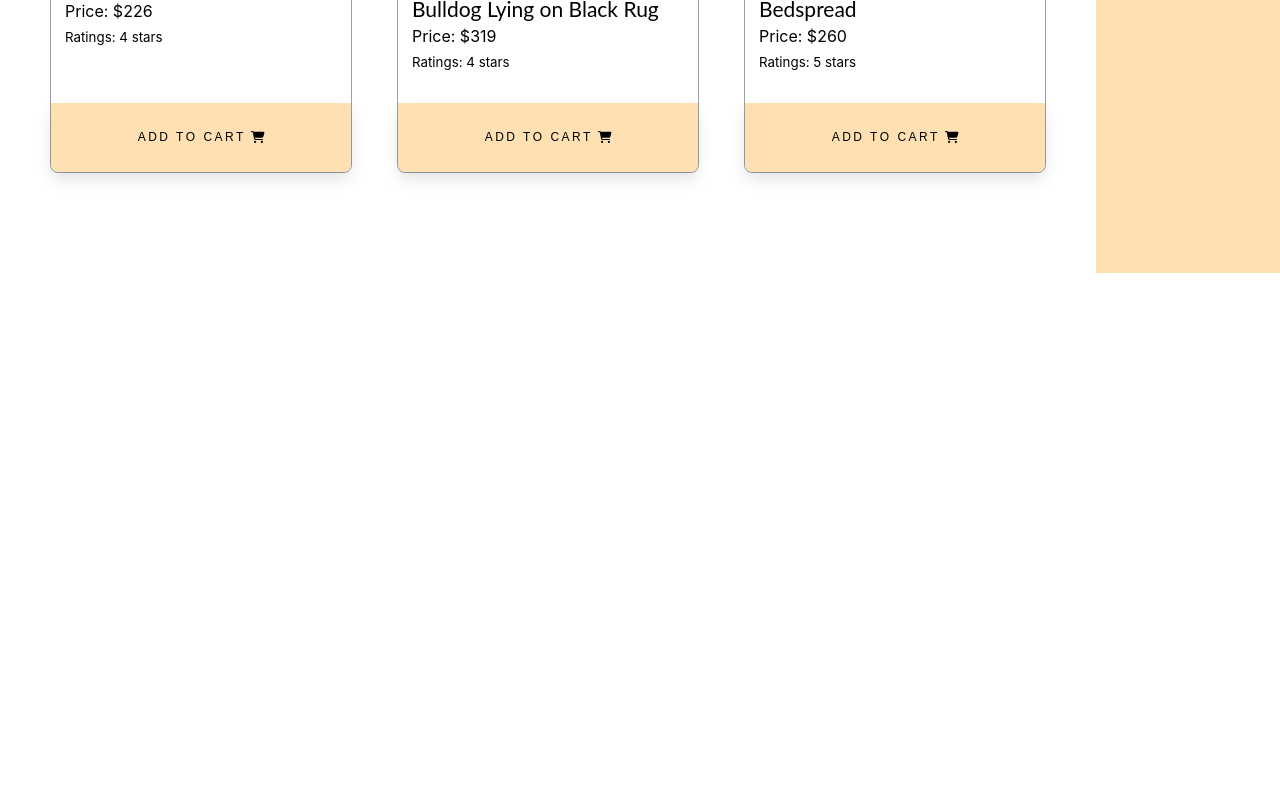
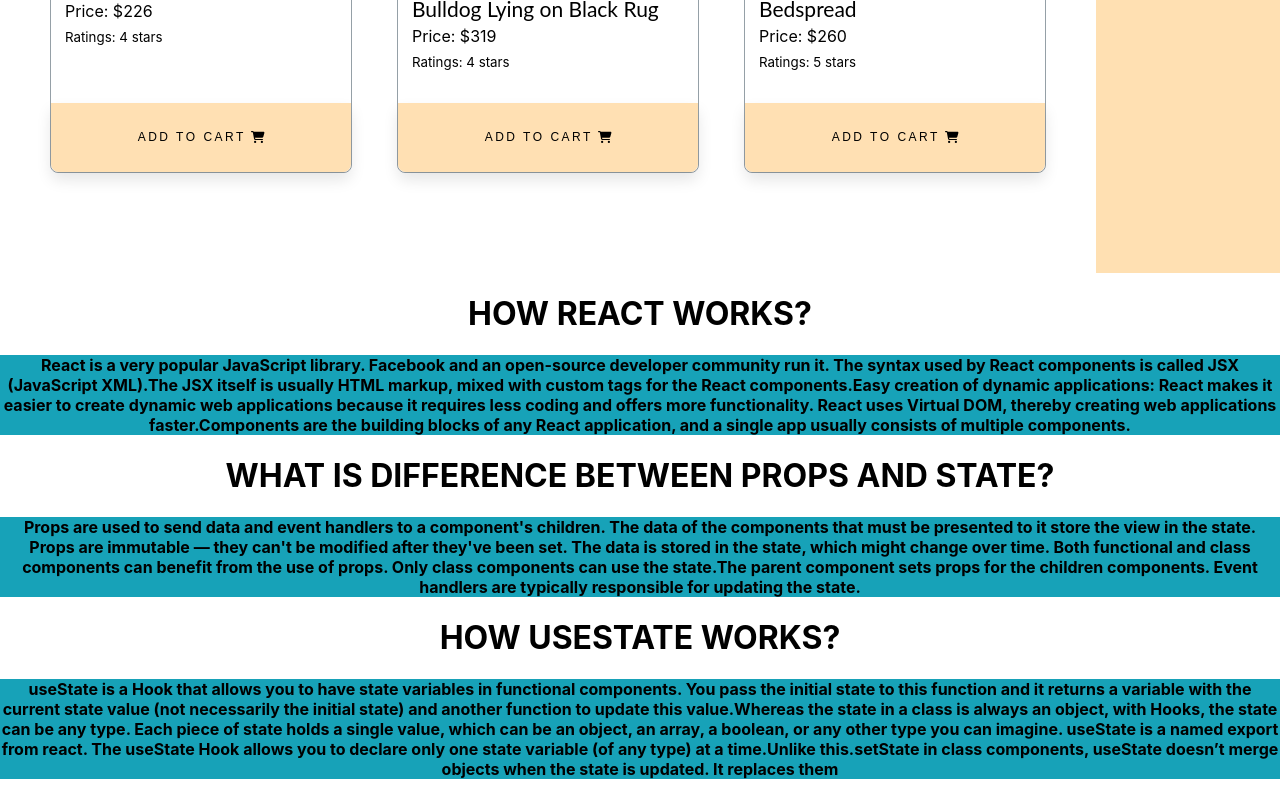
Before and after one commit to jasim-164/lucky-one-jasim-164, a React (Create React App) app: page / in a window 1280 px wide. Shown: the part 2609-3409 px from the top of the page. Before the commit the page ends 2882 px from the top, so only its background shows below. Built offline with nearby package versions, Linux system fonts and the light colour scheme.

Commit message:
Question solution added

```diff
--- a/src/App.js
+++ b/src/App.js
@@ -1,12 +1,14 @@
 import './App.css';
 import Header from './components/Header/Header';
 import Shop from './components/Shop/Shop';
+import Question from './components/Question/Question'
 
 function App() {
   return (
     <div>
       <Header></Header>
       <Shop></Shop>
+      <Question></Question>
     </div>
   );
 }
--- /dev/null
+++ b/src/components/Question/Question.css
@@ -0,0 +1,4 @@
+.answer{
+    background-color: #17a2b8;
+    text-align: center;
+}
--- /dev/null
+++ b/src/components/Question/Question.js
@@ -0,0 +1,22 @@
+import React from 'react';
+import './Question.css'
+const Question = () => {
+    return (
+        <div>
+            <h1>How React Works?</h1>
+            <h4 className="answer">React is a very popular JavaScript library. Facebook and an open-source developer community run it. The syntax used by React components is called JSX (JavaScript XML).The JSX itself is usually HTML markup, mixed with custom tags for the React components.Easy creation of dynamic applications: React makes it easier to create dynamic web applications because it requires less coding and offers more functionality. React uses Virtual DOM, thereby creating web applications faster.Components are the building blocks of any React application, and a single app usually consists of multiple components. </h4>
+            <h1>What is difference between Props and State?</h1>
+            <h4 className="answer">
+            Props are used to send data and event handlers to a component's children. The data of the components that must be presented to it store the view in the state. Props are immutable — they can't be modified after they've been set. The data is stored in the state, which might change over time. Both functional and class components can benefit from the use of props. Only class components can use the state.The parent component sets props for the children components. Event handlers are typically responsible for updating the state.
+            </h4>
+            <h1>
+            How useState Works?
+            </h1>
+            <h4 className="answer">
+            useState is a Hook that allows you to have state variables in functional components. You pass the initial state to this function and it returns a variable with the current state value (not necessarily the initial state) and another function to update this value.Whereas the state in a class is always an object, with Hooks, the state can be any type. Each piece of state holds a single value, which can be an object, an array, a boolean, or any other type you can imagine. useState is a named export from react. The useState Hook allows you to declare only one state variable (of any type) at a time.Unlike this.setState in class components, useState doesn’t merge objects when the state is updated. It replaces them
+            </h4>
+        </div>
+    );
+};
+
+export default Question;
```
